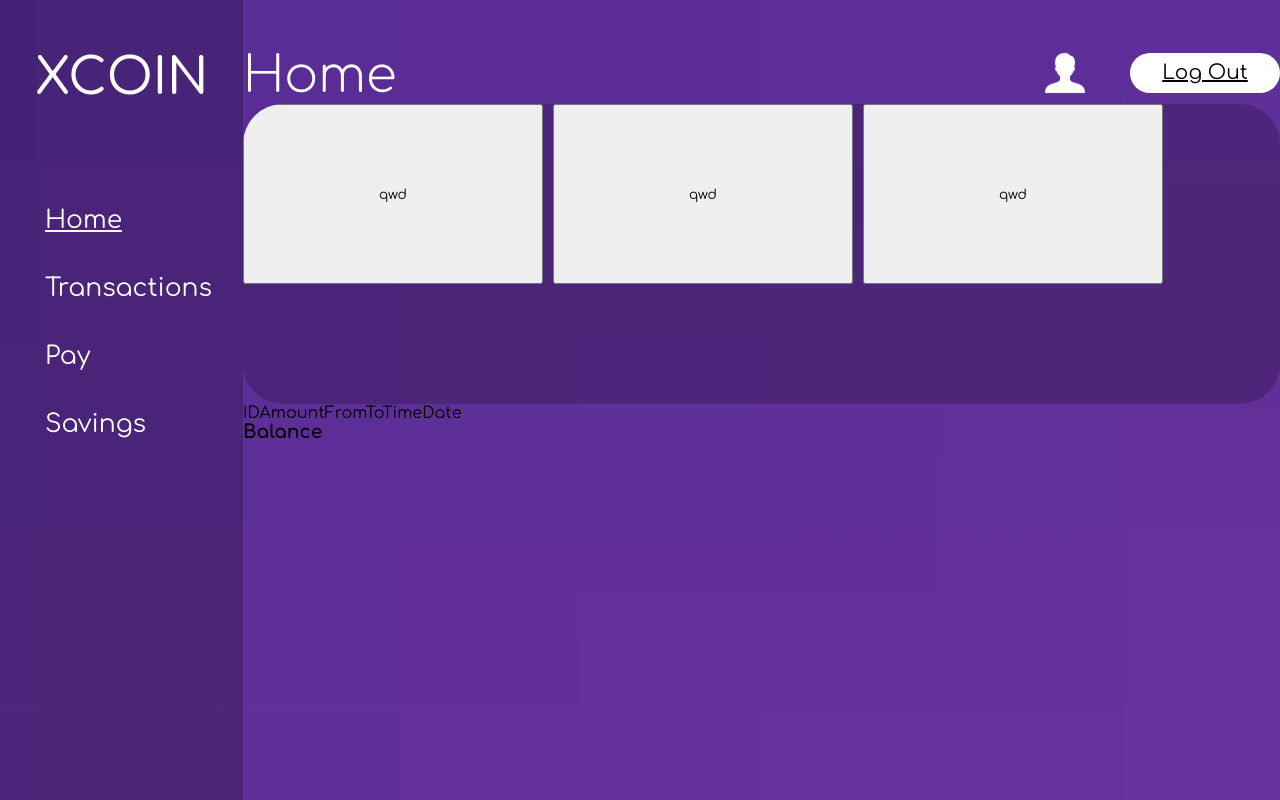
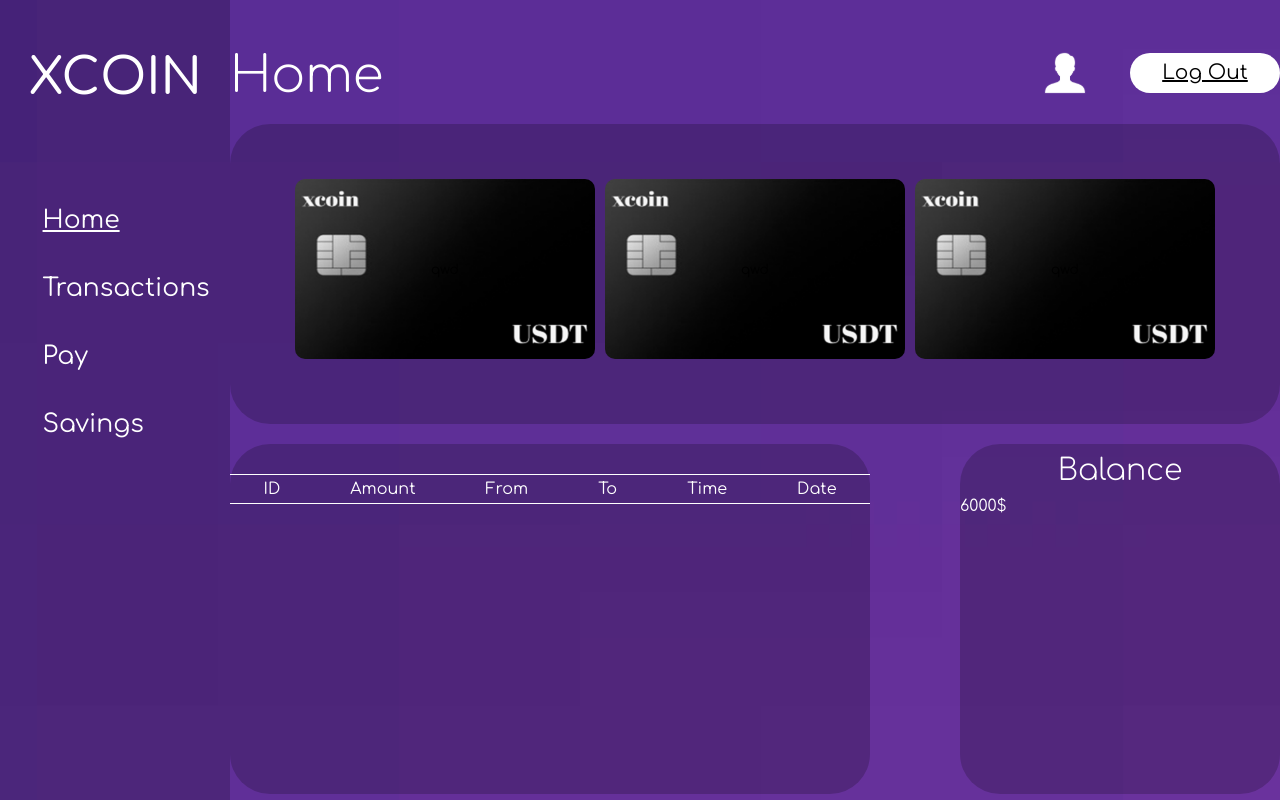
Before and after one commit to Lopsan03/BlockChainApp, a React (Create React App) app: page /DashBoard in a window 1280 px wide. Built offline with nearby package versions, Linux system fonts and the light colour scheme.

Commit message:
winterfall

```diff
--- a/src/Styles/DashBoard/Home/_dsbdHome.scss
+++ b/src/Styles/DashBoard/Home/_dsbdHome.scss
@@ -1,4 +1,5 @@
 .dsbd-home-section{
+  margin-top: 20px;
   width: 100%;
   height: auto;
 
@@ -8,23 +9,86 @@
 
     .home-divisor--top{
       display: flex;
+      justify-content: center;
       gap: 10px;
       background-color: rgba(0,0,0,0.2);
       border-radius: 40px;
       height: 300px;
       width: 100%;
+      padding-top: 55px;
       overflow-x: scroll;
       overscroll-behavior-x: contain;
-      scroll-snap-type: x proximity;
 
       button{
         width: 300px;
         height: 180px;
+        background-image: url("../../../img/Card.png");
+        background-position: center;
+        background-size: cover;
+        background-repeat: no-repeat;
+        border: none;
+        border-radius: 10px;
       }
     }
 
     .home-divisor--top::-webkit-scrollbar{
       //display: none;
     }
+
+    .home-divisor--down{
+      display: flex;
+      justify-content: center;
+      gap: 90px;
+      margin-top: 20px;
+      width: 100%;
+      height: auto;
+
+      .home-divisor--left{
+        background-color: rgba(0, 0, 0, 0.2);
+        border-radius: 40px;
+        padding-top: 30px;
+        height: 350px;
+        width: 700px;
+
+        div{
+          border-top: solid 1px #ffffff;
+          border-bottom: solid 1px #ffffff;
+          height: 30px;
+          padding-top: 5px;
+          display: flex;
+          justify-content: center;
+          gap: 70px;
+
+          span{
+            color: #ffffff;
+          }
+        }
+      }
+
+      .home-divisor--right{
+        background-color: rgba(0, 0, 0, 0.2);
+        border-radius: 40px;
+        width: 350px;
+
+        div{
+          display: inline-block;
+          margin-top: 10px;
+          width: 100%;
+
+          h3{
+            color: #ffffff;
+            text-align: center;
+            font-weight: 300;
+            font-size: 30px;
+          }
+
+          p{
+            color: #ffffff;
+            justify-content: center;
+          }
+        }
+      }
+    }
+
   }
 }
--- a/src/components/DashBoard/Home/DsBdHome.js
+++ b/src/components/DashBoard/Home/DsBdHome.js
@@ -23,7 +23,7 @@ export const DsBdHome = () =>{
                             <h3>Balance</h3>
                         </div>
                         <div>
-                            <p></p>
+                            <p>6000$</p>
                         </div>
                     </section>
                 </div>
```
Also changed, not shown: src/img/Card.png (added).
